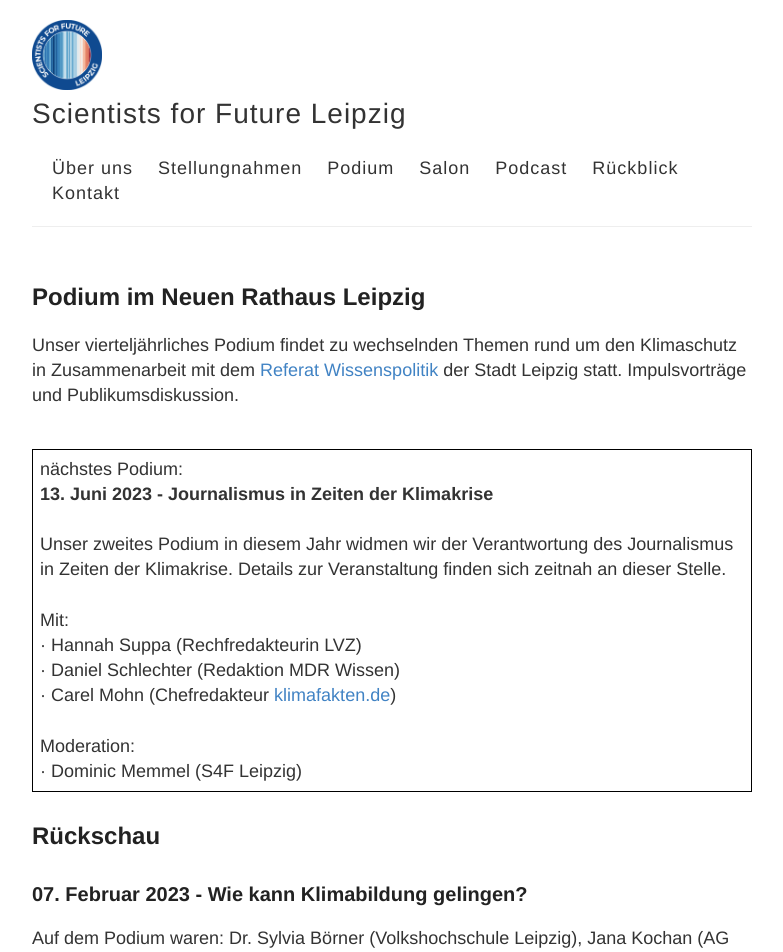
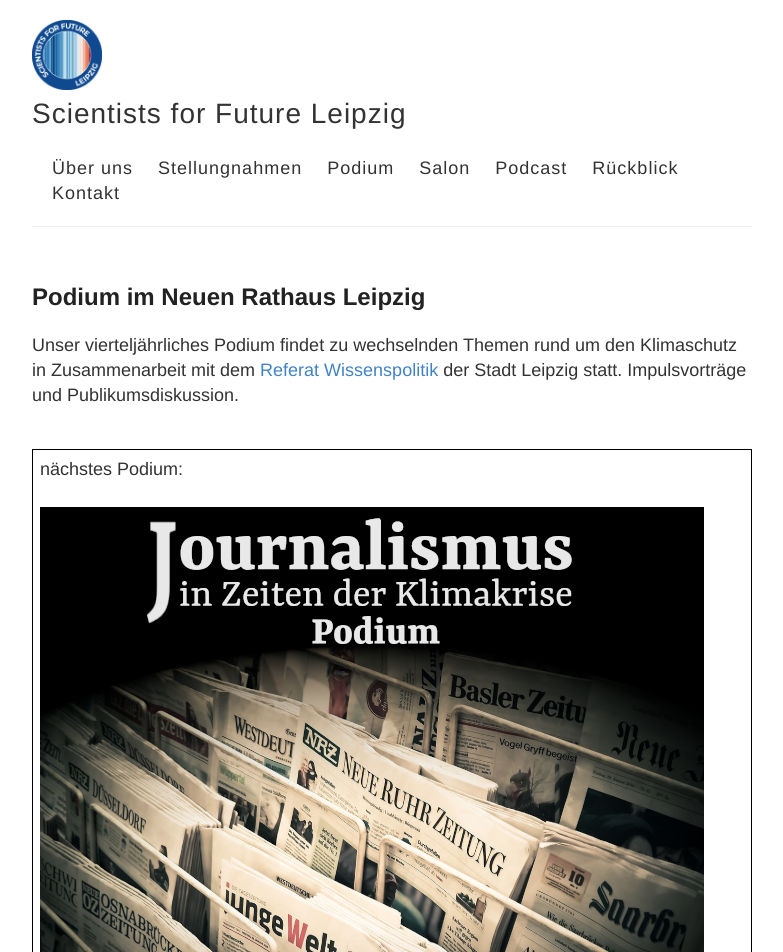
Before and after one commit to s4f-leipzig/s4f-leipzig.github.io, a Jekyll site: the page built from podium.html, in a window 1280 px wide. Shown: the top 952 px of the page, without its empty margins (248-1031 px from the left). Built offline with Jekyll 4.4.1, drawn with Linux system fonts in a browser that asks for light colours.

Commit message:
Update podium.html

```diff
--- a/podium.html
+++ b/podium.html
@@ -7,7 +7,9 @@
 
 <p style="border: 1px solid black; padding: 7px">
 nächstes Podium:
-<br>
+<br><br>
+  <img src="https://github.com/s4f-leipzig/s4f-leipzig.github.io/blob/master/images/Sharepic%20WebP.png?raw=true" style="with: 40%">
+<br><br>
 <b>13. Juni 2023 - Journalismus in Zeiten der Klimakrise</b>
 <br><br>
 Unser zweites Podium in diesem Jahr widmen wir der Verantwortung des Journalismus in Zeiten der Klimakrise. Details zur Veranstaltung finden sich zeitnah an dieser Stelle.
```
